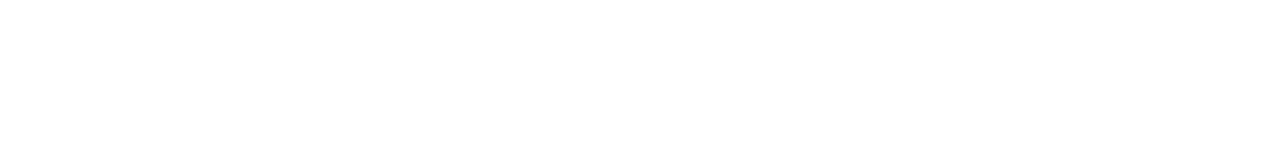
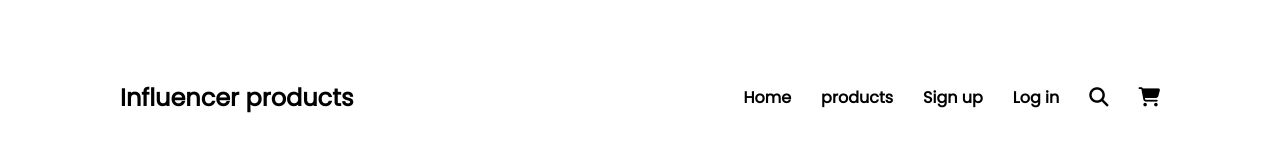
Before and after one commit to AshiqurAshik/influencer-gear-PH, a plain HTML site: page index.html in a window 1280 px wide. Drawn offline with Linux system fonts and the light colour scheme.

Commit message:
Navbar push

```diff
--- a/index.html
+++ b/index.html
@@ -8,8 +8,37 @@
 
   <!-- Favicon -->
   <link rel="shortcut icon" href="./images/favicon.png" type="image/x-icon">
+
+  <!-- font awesome -->
+  <link rel="stylesheet" href="https://cdnjs.cloudflare.com/ajax/libs/font-awesome/6.7.2/css/all.min.css"/>
+
+  <!-- Google fonts -->
+  <link href="https://fonts.googleapis.com/css2?family=Poppins&display=swap" rel="stylesheet">
+
 </head>
 <body>
 
+  <header>
+
+    <nav>
+      <h2>Influencer products</h2>
+
+      <ul>
+        <li><a href="#">Home</a></li>
+        <li><a href="#">products</a></li>
+        <li><a href="#">Sign up</a></li>
+        <li><a href="#">Log in</a></li>
+
+        <div class="icons">
+        <i class="fa-solid fa-magnifying-glass"></i>
+        <i class="fa-solid fa-cart-shopping"></i>
+      </div>
+
+      </ul>
+
+    </nav>
+
+  </header>
+
 </body>
 </html>
--- a/style.css
+++ b/style.css
@@ -0,0 +1,68 @@
+*{
+  padding: 0%;
+  margin: 0;
+  box-sizing: border-box;
+}
+
+body {
+  font-family: 'Poppins', sans-serif;
+}
+
+/* Navbar Style */
+nav{
+  margin: 80px 120px;
+  display: flex;
+  justify-content: space-between;
+  align-items: center;
+}
+
+nav h2{
+  font-size: 1.5rem;
+  font-weight: bold;
+}
+
+nav ul{
+  list-style: none;
+  display: flex;
+  align-items: center;
+  gap: 30px;
+}
+
+nav li a{
+  text-decoration: none;
+  color: black;
+  font-weight: 600;
+  transition: 0.4s;
+}
+
+nav li a:hover{
+  color: #E02C6D;
+}
+
+.icons{
+  display: flex;
+  gap: 30px;
+  cursor: pointer;
+}
+
+.icons i{
+  font-size: 1.2rem;
+}
+
+@media screen and (max-width: 576px){
+  nav,
+  nav ul
+  {
+    flex-direction: column;
+    text-align: center;
+  }
+
+  nav h2{
+    margin-bottom: 20px;
+  }
+
+  nav{
+    margin-top: 50px;
+  }
+
+}
```
